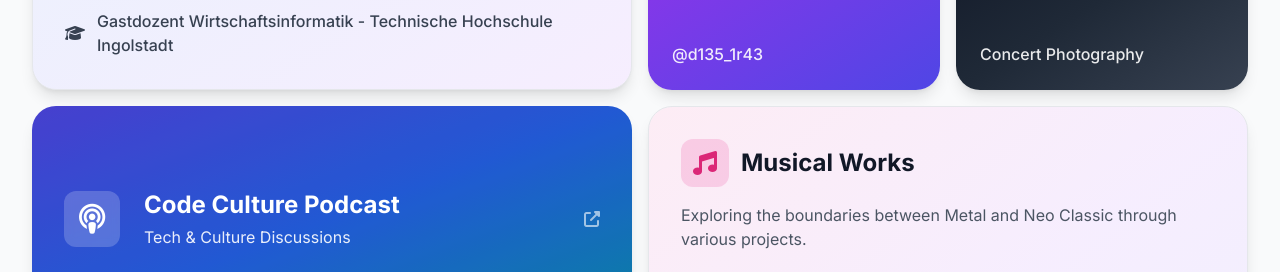
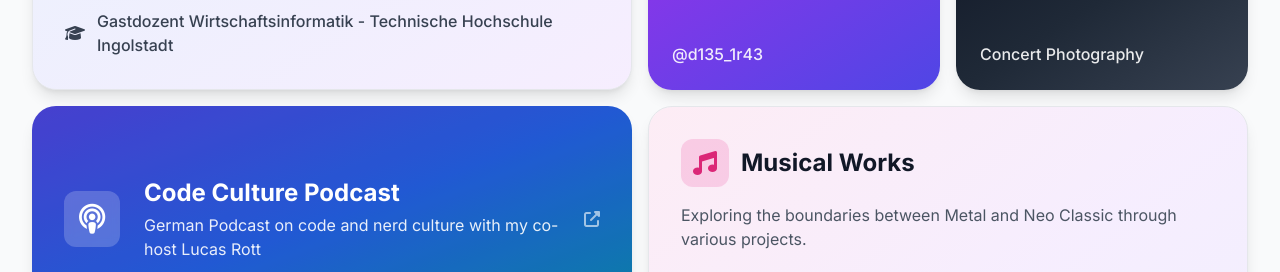
Before and after one commit to d135-1r43/herhoffer.net, a website: page index.html in a window 1280 px wide. Shown: the part 754-1026 px from the top of the page. Drawn offline with nearby package versions, Linux system fonts and the light colour scheme.

Commit message:
Description on Code Culture

```diff
--- a/index.html
+++ b/index.html
@@ -185,7 +185,7 @@
 
               <div class="flex-grow">
                 <h2 class="text-xl md:text-2xl font-bold mb-1">Code Culture Podcast</h2>
-                <p class="text-white/90 text-sm md:text-base">Tech & Culture Discussions</p>
+                <p class="text-white/90 text-sm md:text-base">German Podcast on code and nerd culture with my co-host Lucas Rott</p>
               </div>
 
               <i class="fas fa-external-link-alt text-white/60 group-hover:text-white transition-colors"></i>
```
